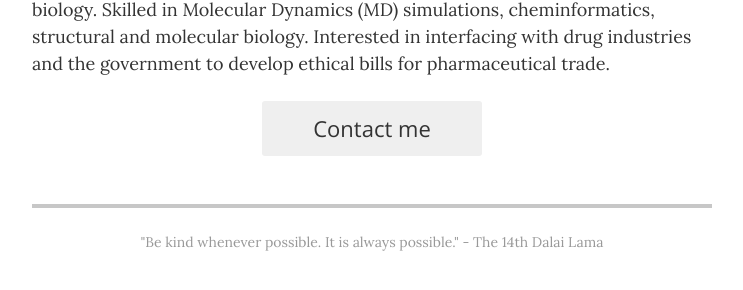
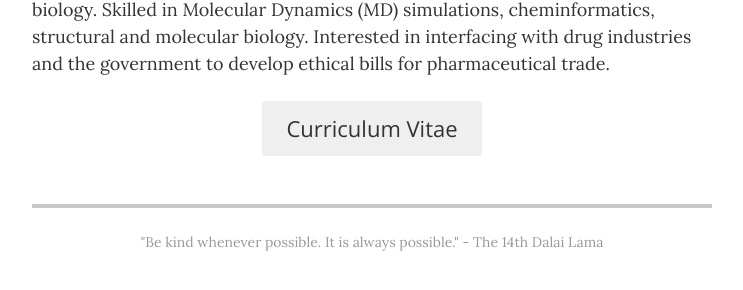
Before and after one commit to arikat/arikat.github.io, a Jekyll site: the page built from index.html, in a window 1280 px wide. Shown: the part 310-600 px from the top of the page, without its empty margins (268-1011 px from the left). Built offline with Jekyll 4.4.1, drawn with Linux system fonts in a browser that asks for light colours.

Commit message:
Update resume.html

```diff
--- a/_layouts/resume.html
+++ b/_layouts/resume.html
@@ -39,7 +39,7 @@
         </div>
 
         {% if site.resume_looking_for_work == 'yes' %}
-        <a href="mailto:{{ site.resume_contact_email }}" class="contact-button no-print" itemprop="email">Contact me</a>
+        <a href="mailto:{{ site.resume_contact_email }}" class="contact-button no-print" itemprop="email">Curriculum Vitae</a>
         {% elsif site.resume_looking_for_work == 'no' %}
         <a class="contact-button not-looking no-print">I'm not looking for work right now.</a>
         {% else %}
```
